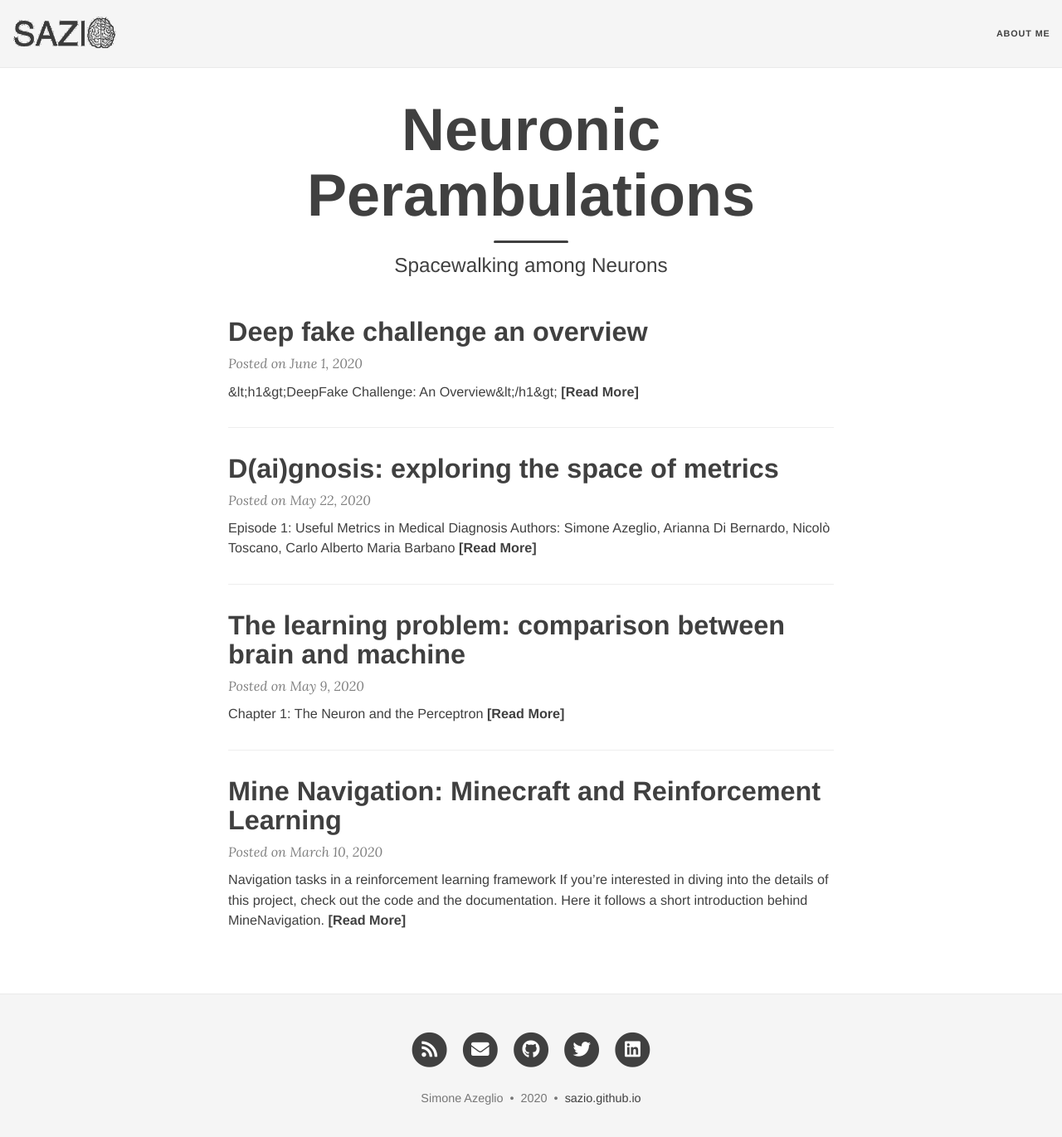
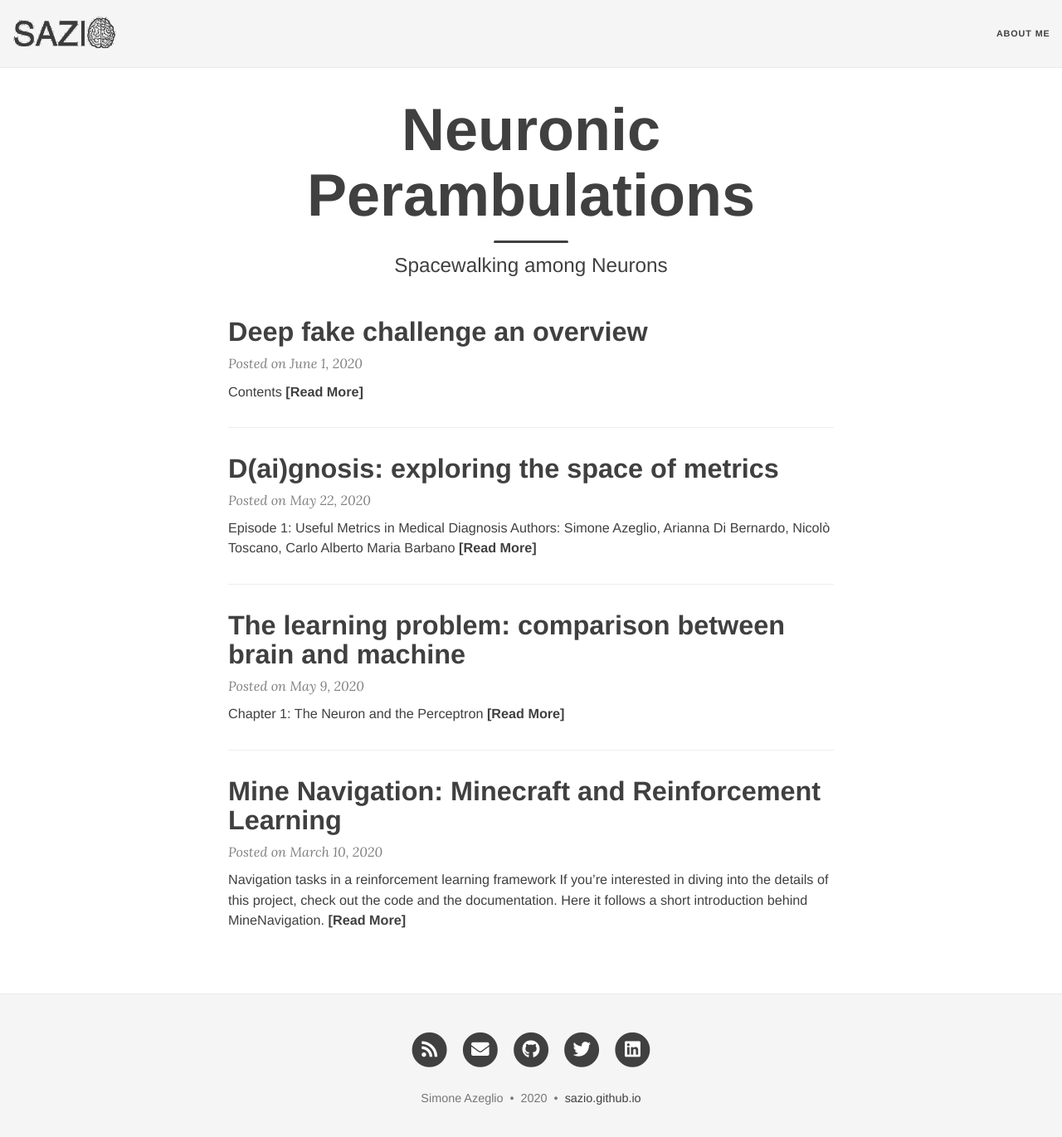
Before and after one commit to sazio/sazio___.github.io, a Jekyll site: the page built from index.html, in a window 1280 px wide and 1381 px high. Shown: the top 1371 px of the window at 83% size. Built offline with Jekyll 4.4.1, drawn with Linux system fonts in a browser that asks for light colours; nearby versions of some CDN libraries; the list of posts is cut into pages by our own code.

Commit message:
Update 2020-06-01-Deep Fake Challenge - An Overview.md

```diff
--- a/_posts/2020-06-01-Deep Fake Challenge - An Overview.md
+++ b/_posts/2020-06-01-Deep Fake Challenge - An Overview.md
@@ -1,5 +1,9 @@
-<big><h1>DeepFake Challenge: An Overview</h1></big>
-
+---
+layout: "post"
+readtime: true
+comments: true
+show-avatar: false
+---
 
 
 # <a id='0'>Contents</a>
```
